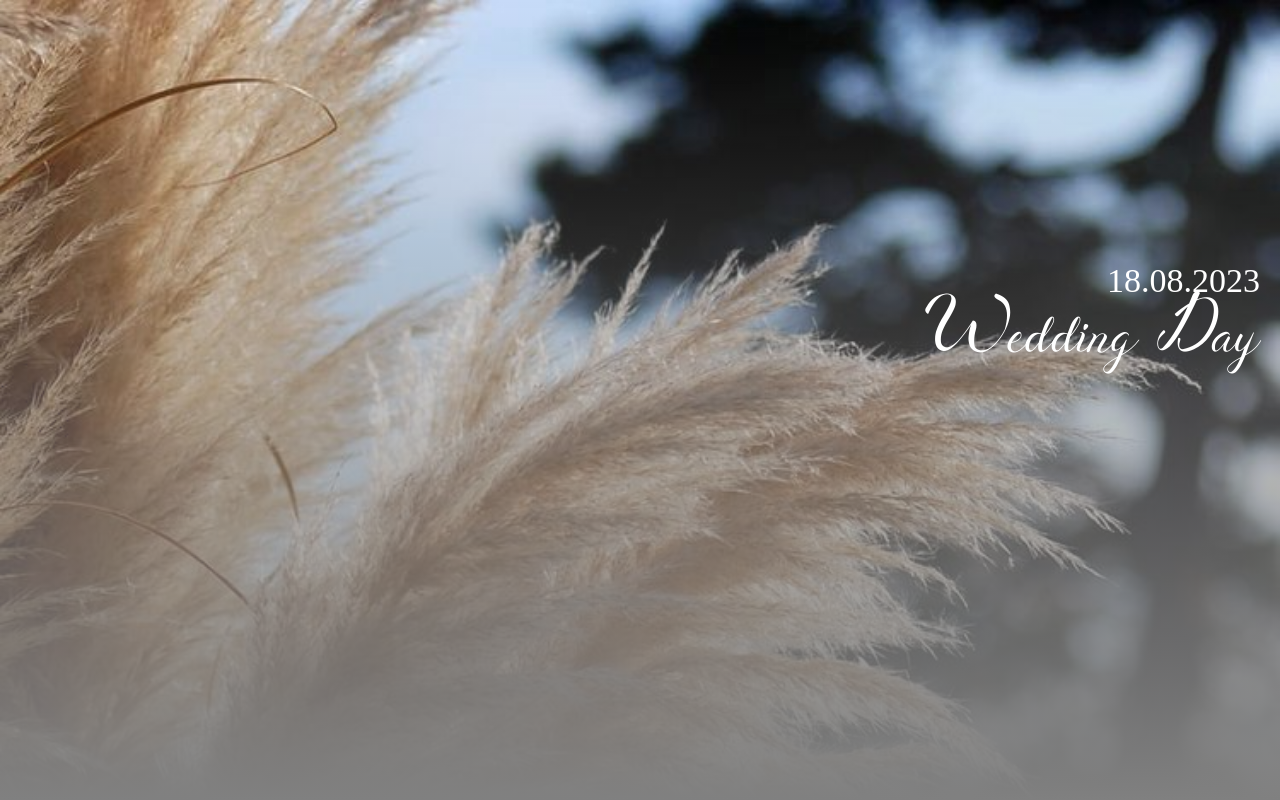
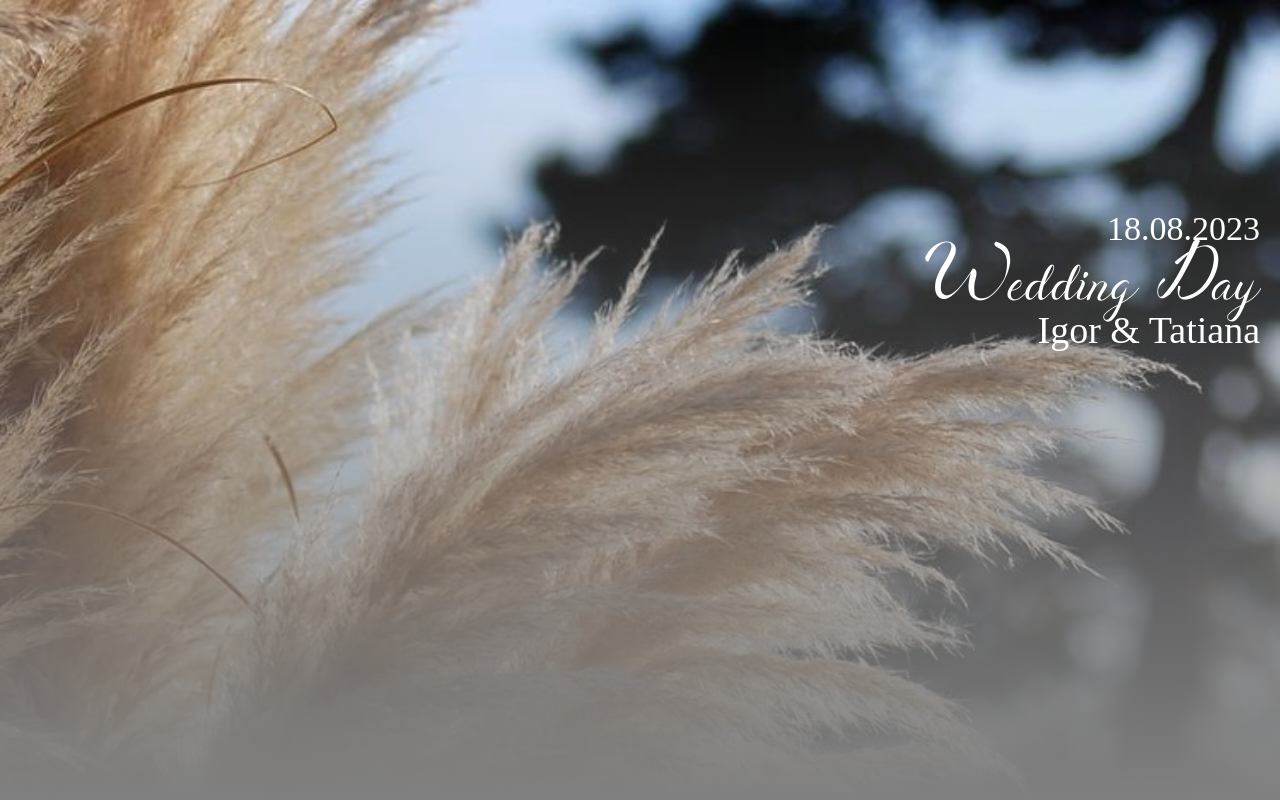
Before and after one commit to weddingtanyaigor/weddingtanyaigor, a React (Create React App) app: page / in a window 1280 px wide. Shown: the top 800 px of the page. Built offline with nearby package versions, Linux system fonts and the light colour scheme.

Commit message:
Back names

```diff
--- a/src/components/FirstScreen/index.js
+++ b/src/components/FirstScreen/index.js
@@ -6,8 +6,9 @@ export default function BannerComponent(last) {
       <Container>
         <DayDate>18.08.2023</DayDate>
         <Day>Wedding Day</Day>
-        {!last && <Names>Igor & Tatiana</Names>}
+        <Names>Igor & Tatiana</Names>
       </Container>
+      чц
     </>
   );
 }
```
